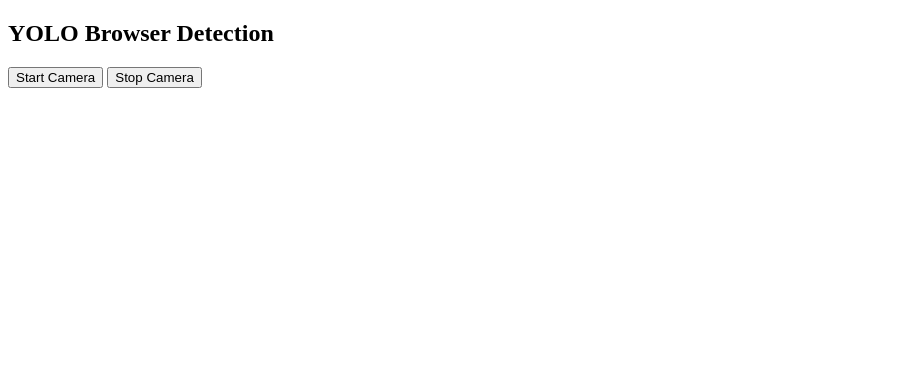
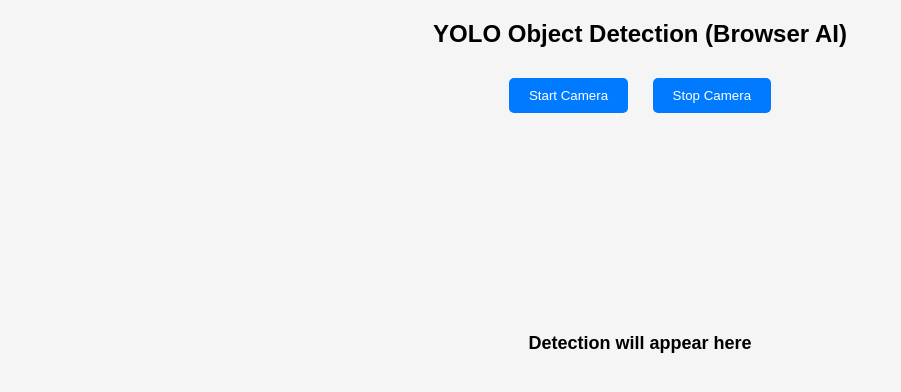
Before and after one commit to Tarshithreddy/Object_Detection_With_Voice_Feedback_Web, a Flask app: page / in a window 1280 px wide. Shown: the top 392 px of the page, without its empty margins (0-901 px from the left). Run offline with Flask 3, Linux system fonts and the light colour scheme; parts of the project's set-up code (start-up, migrations or seed data) failed here and were passed over.

Commit message:
converted to browser-based AI system

```diff
--- a/app.py
+++ b/app.py
@@ -1,7 +1,10 @@
-from flask import Flask, render_template, Response, request, jsonify
+from flask import Flask, render_template, request, jsonify
 import cv2
 import numpy as np
 import base64
+import pyttsx3
+import threading
+import os
 
 app = Flask(__name__)
 
@@ -17,10 +20,17 @@
 
 labels = open("yolo-coco/coco.names").read().strip().split("\n")
 
-last_detection = ""
+# ---------------- VOICE ---------------- #
 
-camera_active = False
+engine = pyttsx3.init()
+last_spoken = ""
 
+def speak(text):
+    global last_spoken
+    if text != last_spoken:
+        last_spoken = text
+        engine.say(text)
+        engine.runAndWait()
 
 # ---------------- LOGIC ---------------- #
 
@@ -42,19 +52,14 @@
 
 
 def process_frame(frame):
-    global last_detection
-
     H, W = frame.shape[:2]
 
-    blob = cv2.dnn.blobFromImage(
-        frame, 1/255.0, (416, 416),
-        swapRB=True, crop=False
-    )
-
+    blob = cv2.dnn.blobFromImage(frame, 1/255.0, (416, 416), swapRB=True)
     net.setInput(blob)
     outputs = net.forward(output_layers)
 
     boxes, confidences, class_ids = [], [], []
+    detected_text = ""
 
     for output in outputs:
         for detection in output:
@@ -84,14 +89,17 @@
             distance = calculate_distance(h)
 
             text = f"{label} at {distance:.0f}cm {position}"
-            last_detection = text
+            detected_text = text
 
-            cv2.rectangle(frame, (x, y), (x+w, y+h), (0,255,0), 2)
-            cv2.putText(frame, text, (x, y-10),
-                        cv2.FONT_HERSHEY_SIMPLEX,
-                        0.6, (0,255,0), 2)
+            cv2.rectangle(frame, (x, y), (x + w, y + h), (0,255,0), 2)
+            cv2.putText(frame, text, (x, y - 10),
+                        cv2.FONT_HERSHEY_SIMPLEX, 0.6, (0,255,0), 2)
 
-    return frame
+    # voice output
+    if detected_text:
+        threading.Thread(target=speak, args=(detected_text,)).start()
+
+    return frame, detected_text
 
 
 # ---------------- ROUTES ---------------- #
@@ -101,48 +109,25 @@
     return render_template("index.html")
 
 
-@app.route('/start')
-def start():
-    global camera_active
-    camera_active = True
-    return "started"
-
-
-@app.route('/stop')
-def stop():
-    global camera_active
-    camera_active = False
-    return "stopped"
-
-
 @app.route('/detect', methods=['POST'])
 def detect():
-    if not camera_active:
-        return jsonify({'image': None, 'text': 'Camera stopped'})
-
     data = request.json['image']
 
     img_data = base64.b64decode(data.split(',')[1])
     np_arr = np.frombuffer(img_data, np.uint8)
     frame = cv2.imdecode(np_arr, cv2.IMREAD_COLOR)
 
-    frame = process_frame(frame)
+    frame, text = process_frame(frame)
 
     _, buffer = cv2.imencode('.jpg', frame)
     encoded = base64.b64encode(buffer).decode('utf-8')
 
     return jsonify({
-        'image': encoded,
-        'text': last_detection
+        "image": encoded,
+        "text": text
     })
 
 
-@app.route('/get_detection')
-def get_detection():
-    return last_detection
-
-
 if __name__ == "__main__":
-    import os
     port = int(os.environ.get("PORT", 10000))
     app.run(host="0.0.0.0", port=port, debug=False)
--- a/requirements.txt
+++ b/requirements.txt
@@ -1,5 +1,4 @@
 flask
 opencv-python
 numpy
-imutils
-pillow
+pyttsx3
--- a/templates/index.html
+++ b/templates/index.html
@@ -1,24 +1,72 @@
 <!DOCTYPE html>
 <html>
 <head>
-    <title>YOLO AI System</title>
+    <title>YOLO Browser AI</title>
+
+    <style>
+        body {
+            text-align: center;
+            font-family: Arial;
+            background: #f5f5f5;
+        }
+
+        h2 {
+            margin-top: 20px;
+        }
+
+        video {
+            display: block;
+            margin: auto;
+            width: 400px;
+            border-radius: 10px;
+        }
+
+        img {
+            display: block;
+            margin: auto;
+            width: 500px;
+            margin-top: 10px;
+            border-radius: 10px;
+        }
+
+        button {
+            padding: 10px 20px;
+            margin: 10px;
+            border: none;
+            background: #007bff;
+            color: white;
+            border-radius: 5px;
+            cursor: pointer;
+        }
+
+        button:hover {
+            background: #0056b3;
+        }
+
+        #text {
+            font-size: 18px;
+            margin-top: 10px;
+            font-weight: bold;
+        }
+    </style>
 </head>
 
 <body>
-    <h2>YOLO Browser Detection</h2>
+
+    <h2>YOLO Object Detection (Browser AI)</h2>
 
     <button onclick="startCam()">Start Camera</button>
     <button onclick="stopCam()">Stop Camera</button>
 
-    <br><br>
-
     <video id="video" autoplay></video>
     <canvas id="canvas" style="display:none;"></canvas>
 
-    <h3 id="text"></h3>
-    <img id="output" width="500"/>
+    <p id="text">Detection will appear here</p>
+
+    <img id="output"/>
 
 <script>
+
 let streaming = false;
 
 const video = document.getElementById("video");
@@ -26,18 +74,17 @@
 const output = document.getElementById("output");
 const text = document.getElementById("text");
 
+// browser camera
 navigator.mediaDevices.getUserMedia({ video: true })
 .then(stream => {
     video.srcObject = stream;
 });
 
 function startCam() {
-    fetch("/start");
     streaming = true;
 }
 
 function stopCam() {
-    fetch("/stop");
     streaming = false;
 }
 
@@ -50,12 +97,12 @@
 
     ctx.drawImage(video, 0, 0);
 
-    let data = canvas.toDataURL("image/jpeg");
+    let image = canvas.toDataURL("image/jpeg");
 
     fetch("/detect", {
         method: "POST",
         headers: {"Content-Type": "application/json"},
-        body: JSON.stringify({ image: data })
+        body: JSON.stringify({ image: image })
     })
     .then(res => res.json())
     .then(res => {
@@ -67,6 +114,7 @@
 }
 
 setInterval(sendFrame, 300);
+
 </script>
 
 </body>
```
